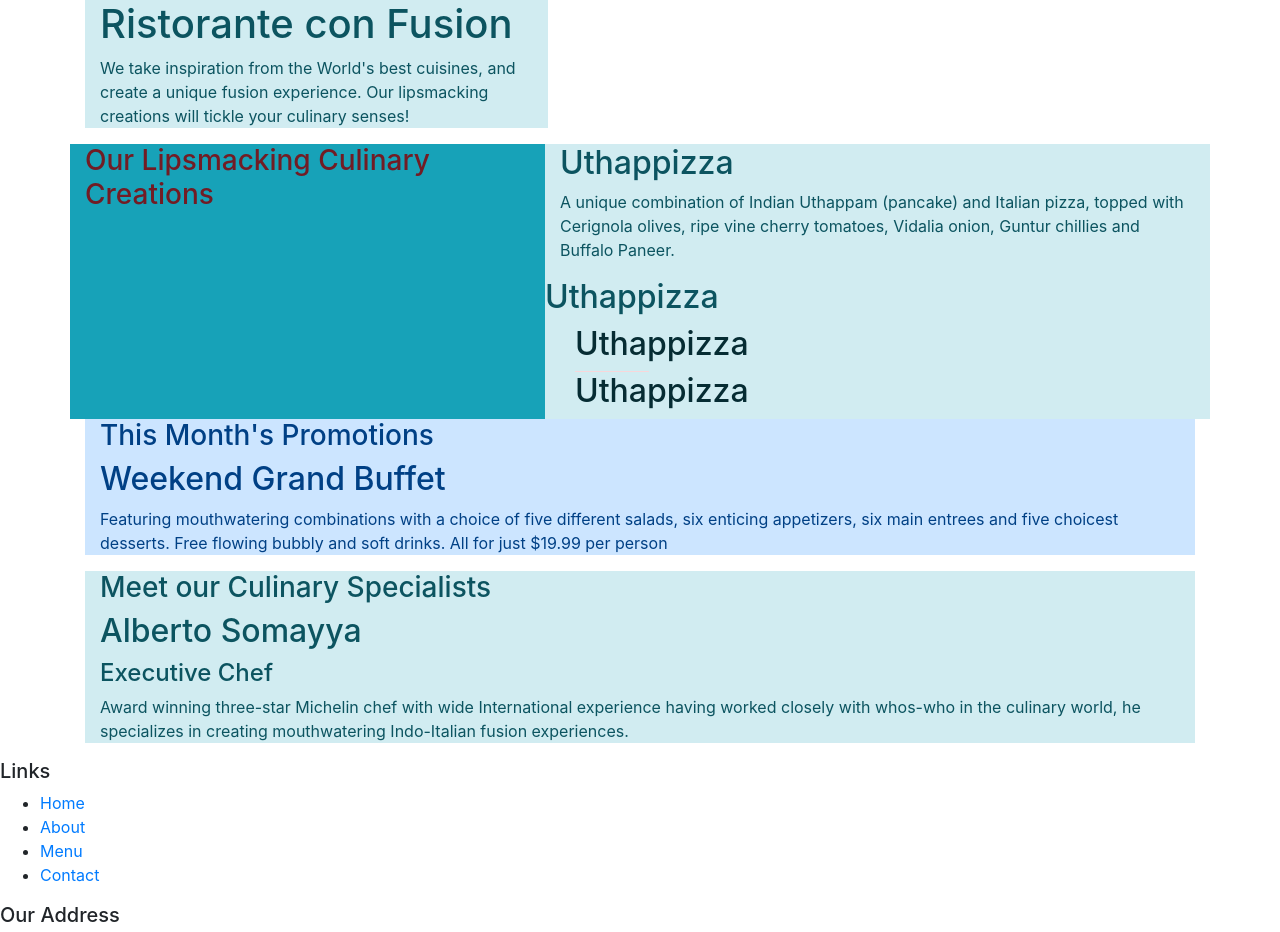
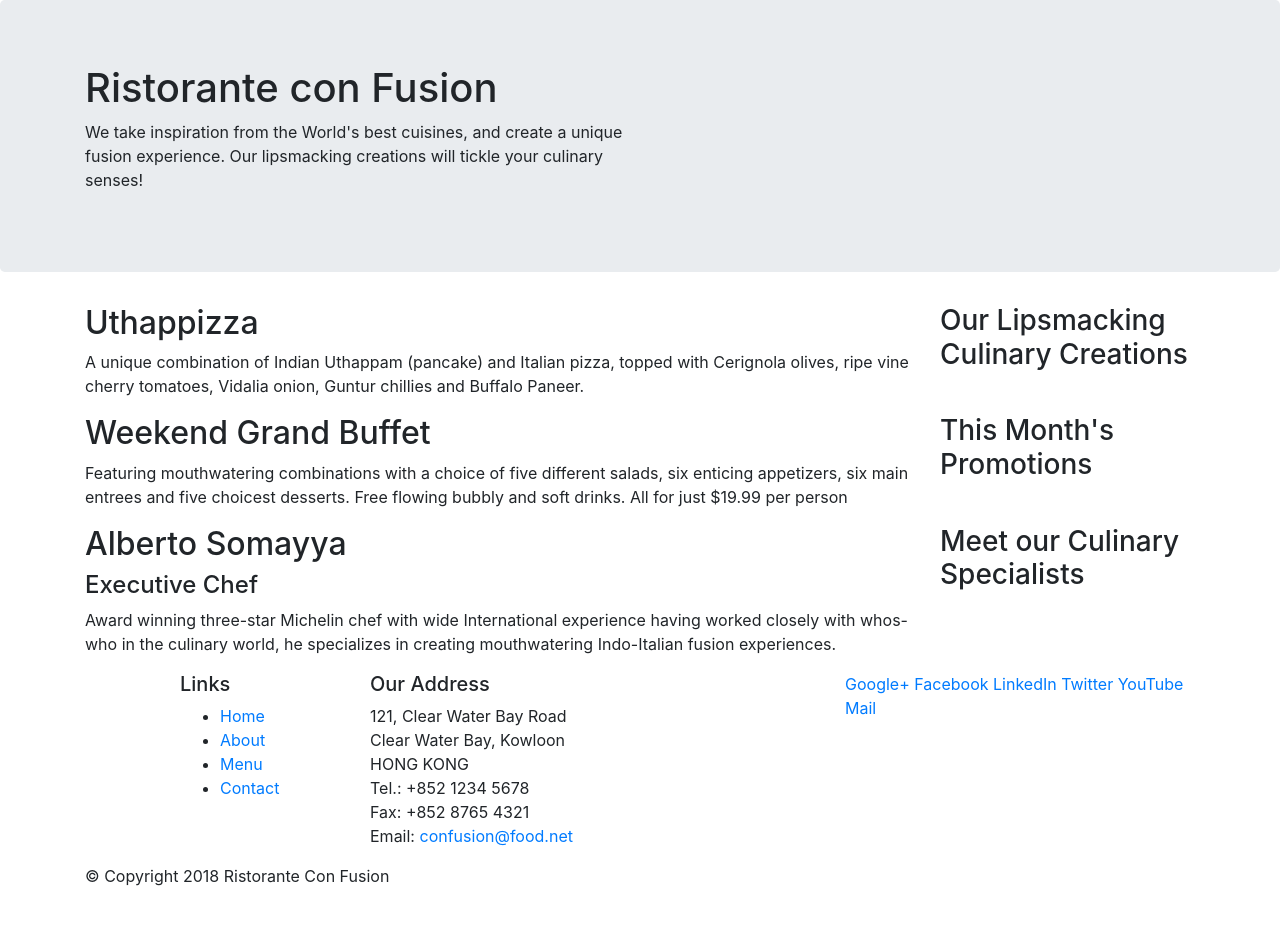
Before and after one commit to migueljamin-dev/Bootstrap, a website: page index.html in a window 1280 px wide. Shown: the top 932 px of the page. After the commit the page ends 904 px from the top, so only its background shows below. Drawn offline with nearby package versions, Linux system fonts and the light colour scheme.

Commit message:
Bootsrap Grid part 1

```diff
--- a/index.html
+++ b/index.html
@@ -16,14 +16,14 @@
 
 <body>
 
-    <header>
+    <header class="jumbotron">
         <div class = "container">
-            <div class="col-12 col-sm-5 alert-info">
-                <div>
+            <div class="row">
+                <div class="col-12 col-sm-6">
                     <h1>Ristorante con Fusion</h1>
                     <p>We take inspiration from the World's best cuisines, and create a unique fusion experience. Our lipsmacking creations will tickle your culinary senses!</p>
                 </div>
-                <div>
+                <div class="col-12 col-sm">
                 </div>
             </div>
         </div>
@@ -31,42 +31,34 @@
 
     <div class ="container">
         <div class="row">
-            <div class="col-sm-5 alert-danger bg-info">
+            <div class="col-12 col-sm-6 order-sm-last col-md-3">
                 <h3>Our Lipsmacking Culinary Creations</h3>
             </div>
-            <div class="col-sm-7 alert-info">
-                <h2>Uthappizza</h2>
-                <p>A unique combination of Indian Uthappam (pancake) and Italian pizza, topped with Cerignola olives, ripe vine cherry tomatoes, Vidalia onion, Guntur chillies and Buffalo Paneer.</p>
-            <div class="row">
-                <h2>Uthappizza</h2>
-            </div>
-            <div class="col-sm-9 alert-link">
+                <div class="col col-sm order-sm-first col-md">
+                    <h2>Uthappizza</h2>
+                    <p>A unique combination of Indian Uthappam (pancake) and Italian pizza, topped with Cerignola olives, ripe vine cherry tomatoes, Vidalia onion, Guntur chillies and Buffalo Paneer.</p>
 
-                <h2>Uthappizza</h2>
+                </div>
 
-                <div class="col-sm-2 alert-danger"></div>
-                <h2>Uthappizza</h2>
-            </div>
-            </div>
 
         </div>
 
 
-        <div class="col-sm alert-primary">
-            <div>
+        <div class="row">
+            <div class="col-12 order-sm-last col-sm-6 col-md-3">
                 <h3>This Month's Promotions</h3>
             </div>
-            <div>
+            <div class="col order-sm-first col-sm col-md">
                 <h2>Weekend Grand Buffet</h2>
                 <p>Featuring mouthwatering combinations with a choice of five different salads, six enticing appetizers, six main entrees and five choicest desserts. Free flowing bubbly and soft drinks. All for just $19.99 per person </p>
             </div>
         </div>
 
-        <div class=" col-sm alert-info">
-            <div>
+        <div class="row ">
+            <div class="col-12 order-sm-last col-sm-6 col-md-3">
                 <h3>Meet our Culinary Specialists</h3>
             </div>
-            <div>
+            <div class="col col-sm order-sm-first col-md">
                 <h2>Alberto Somayya</h2>
                 <h4>Executive Chef</h4>
                 <p>Award winning three-star Michelin chef with wide International experience having worked closely with whos-who in the culinary world, he specializes in creating mouthwatering Indo-Italian fusion experiences. </p>
@@ -75,9 +67,9 @@
     </div>
 
     <footer>
-        <div>
-            <div>
-                <div>
+        <div class="container">
+            <div class="row">
+                <div class="col-4 offset-1 col-sm-2">
                     <h5>Links</h5>
                     <ul>
                         <li><a href="#">Home</a></li>
@@ -86,7 +78,7 @@
                         <li><a href="#">Contact</a></li>
                     </ul>
                 </div>
-                <div>
+                <div class="col-7 col-sm-5">
                     <h5>Our Address</h5>
                     <address>
 		              121, Clear Water Bay Road<br>
@@ -97,7 +89,7 @@
 		              Email: <a href="mailto:confusion@food.net">confusion@food.net</a>
 		           </address>
                 </div>
-                <div>
+                <div class="col-12 col-sm-4">
                     <div>
                         <a href="http://google.com/+">Google+</a>
                         <a href="http://www.facebook.com/profile.php?id=">Facebook</a>
@@ -108,8 +100,8 @@
                     </div>
                 </div>
            </div>
-           <div>
-                <div>
+           <div class="row">
+                <div class="col-auto">
                     <p>© Copyright 2018 Ristorante Con Fusion</p>
                 </div>
            </div>
```
